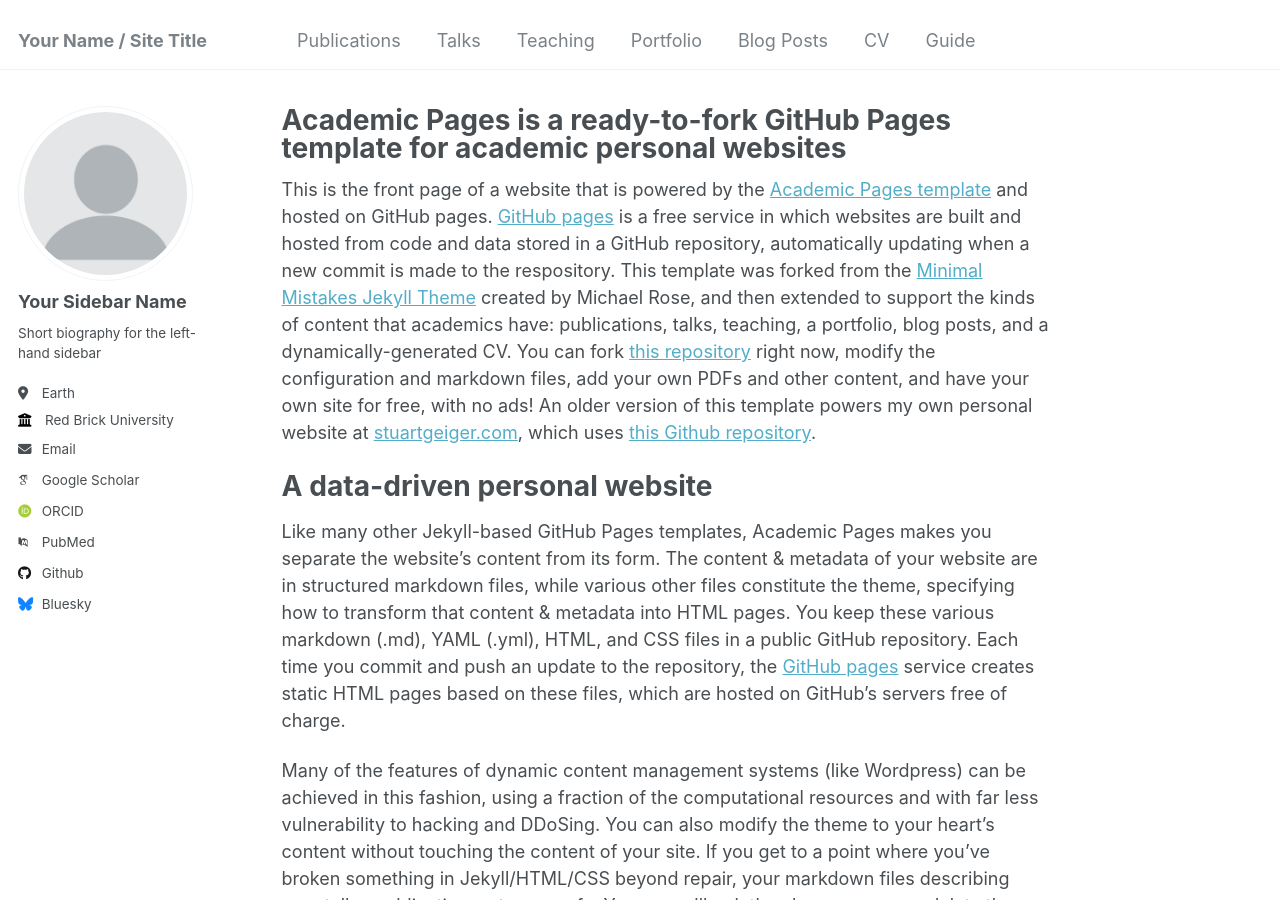
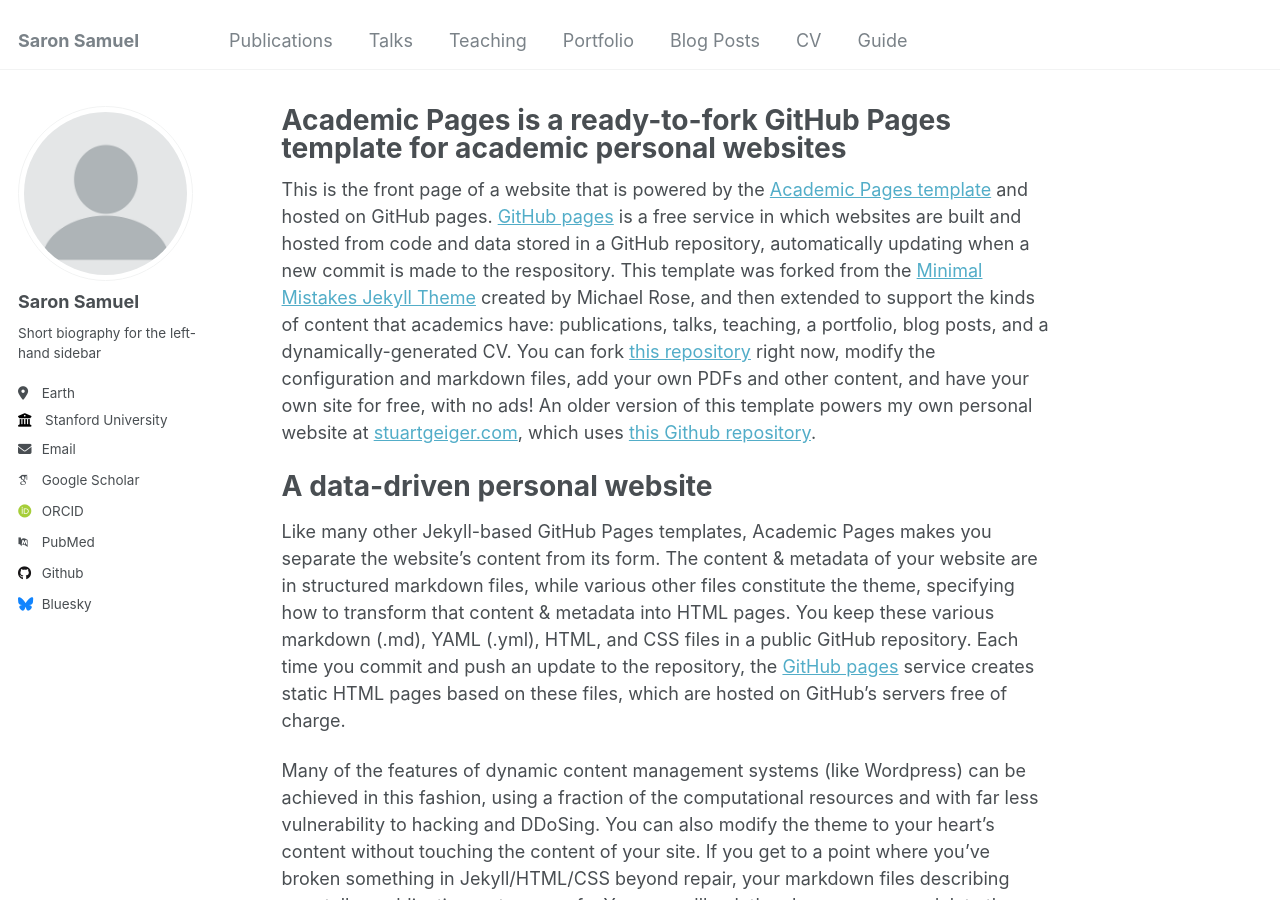
Before and after one commit to saronsamuel/saronsamuel.github.io, a Jekyll site: the page built from _pages/about.md, in a window 1280 px wide and 900 px high. Built offline with Jekyll 4.4.1, drawn with Linux system fonts in a browser that asks for light colours; some web fonts are replaced.

Commit message:
updating info

```diff
--- a/_config.yml
+++ b/_config.yml
@@ -8,7 +8,7 @@
 
 # Basic Site Settings
 locale                   : "en-US"
-title                    : "Your Name / Site Title"
+title                    : "Saron Samuel"
 title_separator          : "-"
 name                     : &name "Your Name"
 description              : &description "personal description"
@@ -22,13 +22,13 @@
 author:
   # Biographic information
   avatar           : "profile.png"
-  name             : "Your Sidebar Name"
+  name             : "Saron Samuel"
   pronouns         : # example: "she/her"
   bio              : "Short biography for the left-hand sidebar"
   location         : "Earth"
-  employer         : "Red Brick University"
+  employer         : "Stanford University"
   uri              : # URL
-  email            : "none@example.org"
+  email            : "sdsam@stanford.edu"
 
   # Academic websites
   arxiv            : # URL - Update with the correct link to your profile
```
